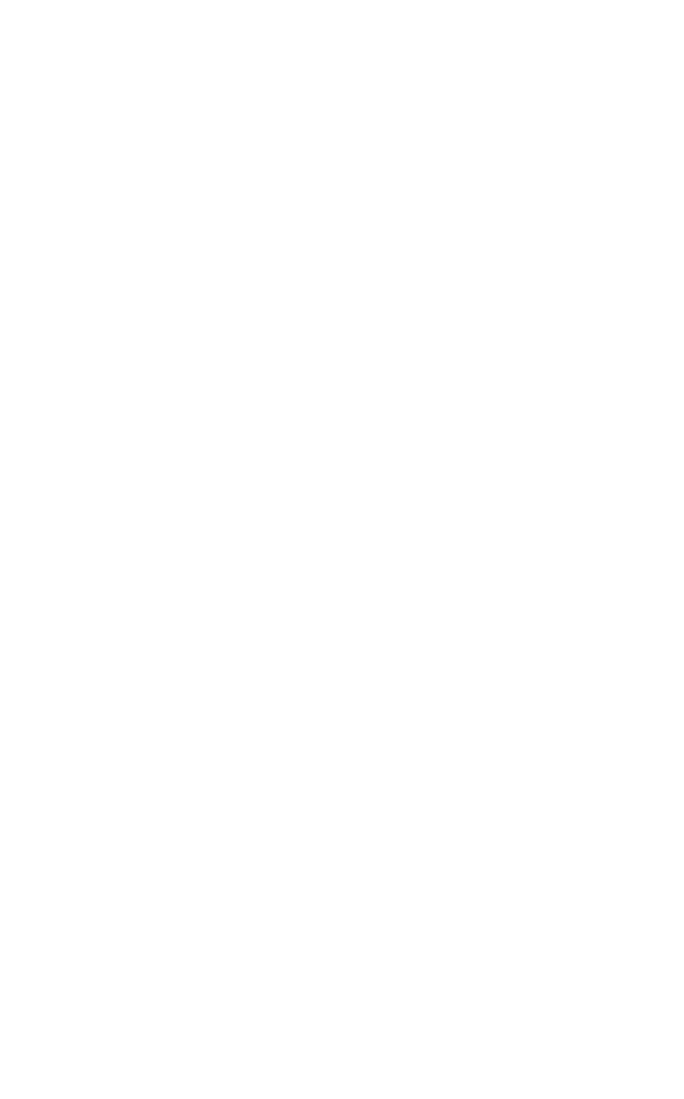
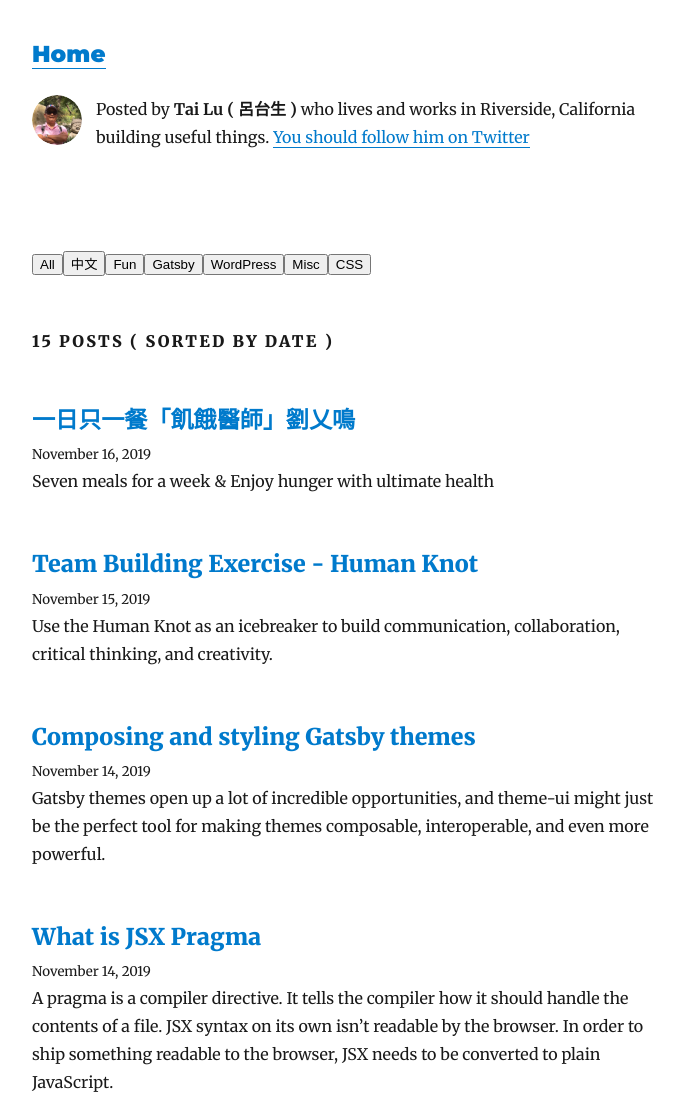
Before and after one commit to taislu/mobilelu-starter-blog, a Gatsby site: page /posts in a window 1280 px wide. Before the commit this address had no page. Shown: the top 1099 px of the page, without its empty margins (293-977 px from the left). Before the commit the page ends 800 px from the top, so only its background shows below. Built offline with nearby package versions, Linux system fonts and the light colour scheme; Gatsby itself is replaced by a stand-in of ours; some packages are replaced by stand-ins of ours.

Commit message:
add category on page /posts

```diff
--- a/content/blog/Kyle-London-2019.md
+++ b/content/blog/Kyle-London-2019.md
@@ -2,6 +2,7 @@
 title: "Learn about what's new in Gatsby and what the future looks like!"
 date: "2019-09-30"
 description: Keynote speech by Kyle Mathews, CEO and co-founder of Gatsby, from the Gatsby Days London conference on Sept. 30th, 2019 at the Congress Centre.
+category: Gatsby
 ---
 
 Keynote speech by Kyle Mathews, CEO and co-founder of Gatsby, from the Gatsby Days London conference on Sept. 30th, 2019 at the Congress Centre.
--- a/content/blog/bad-iphone-battery-life.md
+++ b/content/blog/bad-iphone-battery-life.md
@@ -2,6 +2,7 @@
 title: "Bad iPhone battery life?"
 date: "2019-11-07"
 description: Your iPhone running iOS 13.2 experiencing poor battery life? Has your battery gone from great to terrible? Here's what you need to know to diagnose and fix the problem.
+category: Misc
 ---
 
 Your iPhone running iOS 13.2 experiencing poor battery life? Has your battery gone from great to terrible? Here's what you need to know to diagnose and fix the problem.
--- a/content/blog/bootstrap-spacing.md
+++ b/content/blog/bootstrap-spacing.md
@@ -2,6 +2,7 @@
 title: "Bootstrap Spacing : how it works"
 date: "2019-11-06"
 description: Bootstrap includes a wide range of shorthand responsive margin and padding utility classes to modify an element’s appearance.
+category: CSS
 ---
 
 <a href="https://getbootstrap.com/docs/4.0/utilities/spacing/"
--- a/content/blog/build-gatsby-thems.md
+++ b/content/blog/build-gatsby-thems.md
@@ -2,6 +2,7 @@
 title: "Build a Gatsby Theme"
 date: "2019-11-12"
 description: Gatsby Themes are the Next Big Thing™ for building web sites and apps.
+category: Gatsby
 ---
 
 Gatsby Themes are the Next Big Thing™ for building web sites and apps. In this stream, [John Otander](https://twitter.com/4lpine) teaches [Jason Lengstorf](https://twitter.com/jlengstorf) how to build a Gatsby theme from scratch, how to use it, and how to create child themes.
--- a/content/blog/build-portfolio-with-gatsby.md
+++ b/content/blog/build-portfolio-with-gatsby.md
@@ -2,6 +2,7 @@
 title: "Building your portfolio site with Gatsby "
 date: "2019-11-11"
 description: Your portfolio is your resume, business card, first impression, a place to learn & experiment, and a place where you can show off.
+category: Gatsby
 ---
 
 <strong>Building your portfolio site with Gatsby</strong>
--- a/content/blog/compose-and-style-gatsby-theme.md
+++ b/content/blog/compose-and-style-gatsby-theme.md
@@ -2,6 +2,7 @@
 title: "Composing and styling Gatsby themes"
 date: "2019-11-14"
 description: Gatsby themes open up a lot of incredible opportunities, and theme-ui might just be the perfect tool for making themes composable, interoperable, and even more powerful.
+category: Gatsby
 ---
 
 Gatsby themes open up a lot of incredible opportunities, and theme-ui might just be the perfect tool for making themes composable, interoperable, and even more powerful. [Brent Jackson](https://twitter.com/jxnblk) will teach us how to build even better Gatsby themes with theme-ui!
--- a/content/blog/gatsby-for-agencies-and-teams.md
+++ b/content/blog/gatsby-for-agencies-and-teams.md
@@ -2,6 +2,7 @@
 title: "Gatsby for Agencies and Teams"
 date: "2019-03-27"
 description: This is a custom description for SEO and Open Graph purposes, rather than the default generated excerpt. Simply add a description field to the frontmatter.
+category: Gatsby
 ---
 
 Hear how large agencies are using Gatsby to decrease turnaround times, increase profitability, normalize the tech stack across all clients, and enable teams to share common assets to reduce duplicated work on each project. Hear from Kyle Mathews (Co-founder of Gatsby), Brian Webster (Owner of Delicious Simplicity), Linda Watkins (Director of Marketing at Gatsby), and Ben Robertson (Front-End Developer at Mediacurrent) about how agencies are standardizing their web tech stack to increase profitability and work better, faster, and smarter.
--- a/content/blog/migrating-wordpress-to-gatsby.md
+++ b/content/blog/migrating-wordpress-to-gatsby.md
@@ -2,6 +2,7 @@
 title: "Migrating from WordPress to Gatsby"
 date: "2019-11-09"
 description: For the past four years, the blog had been running on WordPress. It was as fast, as custom, and as free of plugins as I could possibly make it, but WordPress is cumbersome, and there’s only so fast and pleasant to use you can make it.
+category: Gatsby
 ---
 
 <a href="https://www.gatsbyjs.org/blog/2019-03-21-migrating-from-wordpress-to-gatsby/"
--- a/content/blog/seth-create-fortune-1.md
+++ b/content/blog/seth-create-fortune-1.md
@@ -2,6 +2,7 @@
 title: "如何創造自己的好運(上)"
 date: "2019-11-04"
 description: Dr. Hsu 許醫師鑽研新時代思想20幾年，尤偏愛賽斯；同時從事身心靈整體健康研究，對於癌症的治療及預防復發上有獨到心得。
+category: 中文
 ---
 
 <iframe width="220" height="110" src="https://www.youtube.com/embed/xcOxp7GS7zw" frameborder="0" allowfullscreen></iframe>
--- a/content/blog/what-is-gatsbyjs-and-why-use-it.md
+++ b/content/blog/what-is-gatsbyjs-and-why-use-it.md
@@ -2,6 +2,7 @@
 title: "What is Gatsby JS and Why use it"
 date: "2019-06-10"
 description: This is a custom description for SEO and Open Graph purposes, rather than the default generated excerpt. Simply add a description field to the frontmatter.
+category: Gatsby
 ---
 
 Gatsby is a static site generator (using React, CSS, and GraphQL) built with a plugin architecture. Use Gatsby for speed, security & development experience. Check out this short video by Zac Gordon!
--- a/content/blog/what-is-jsx-pragma.md
+++ b/content/blog/what-is-jsx-pragma.md
@@ -2,6 +2,7 @@
 title: "What is JSX Pragma"
 date: "2019-11-14"
 description: A pragma is a compiler directive. It tells the compiler how it should handle the contents of a file. JSX syntax on its own isn’t readable by the browser. In order to ship something readable to the browser, JSX needs to be converted to plain JavaScript.
+category: Gatsby
 ---
 
 <a href="https://www.gatsbyjs.org/blog/2019-08-02-what-is-jsx-pragma/"
--- a/content/blog/what-is-the-JAM-Stack.md
+++ b/content/blog/what-is-the-JAM-Stack.md
@@ -2,6 +2,7 @@
 title: "What is the JAM Stack"
 date: "2019-11-05"
 description: You may have already seen or worked on a JAMstack site! They do not have to include all attributes of JavaScript, APIs, and Markup. They might be built using by hand, or with Jekyll, Hugo, Nuxt, Next, Gatsby, or another static site generator...
+category: Gatsby
 ---
 
 <a href=" https://jamstack.org/"
--- a/content/blog/wordpress-tutorial-Jul-2019.md
+++ b/content/blog/wordpress-tutorial-Jul-2019.md
@@ -2,6 +2,7 @@
 title: "WordPress Tutorial for Beginners"
 date: "2019-11-08"
 description: Learn how to make a PROFESSIONAL website with WordPress, step by step!
+category: WordPress
 ---
 
 <strong>Why use WordPress?</strong>
--- /dev/null
+++ b/src/pages/posts.js
@@ -0,0 +1,158 @@
+import React from "react"
+import { Link, graphql } from "gatsby"
+
+import Bio from "../components/bio"
+import Layout from "../components/layout"
+import SEO from "../components/seo"
+import { rhythm } from "../utils/typography"
+
+const getCategories = items => {
+    let tempItems = items.map(items => { // populate all categories into an array
+      return items.node.frontmatter.category;
+    });
+    let tempCategories = new Set(tempItems); // filter out duplicate categories into set {}
+    let categories = Array.from(tempCategories);
+    categories = ["All", ...categories];
+
+    return categories;
+  };
+
+class BlogIndex extends React.Component {
+
+constructor(props) {
+    super(props);
+    this.state = {
+        items: [], // used for all categories
+        postItems: [], // used for filtered category
+        categories: []
+    };
+}
+
+componentDidMount = () => {
+    const { data } = this.props
+    const siteTitle = data.site.siteMetadata.title
+    const posts = data.allMarkdownRemark.edges
+
+    console.log("siteTitle : ", siteTitle)
+
+    this.setState({
+        items: posts,
+        postItems: posts,
+        categories: getCategories(posts)
+    })
+}
+
+handleItems = category => {
+    //console.log("Clicked : ", category)
+    let tempItems = [...this.state.items];
+
+    if (category === "All") {
+      this.setState(() => {
+        return { postItems: tempItems };
+      });
+    } else {
+
+      let items = tempItems.filter(({ node }) => node.frontmatter.category === category);
+      this.setState(() => {
+        return { postItems: items };
+      });
+    }
+  };
+
+  render() {
+
+    const { data } = this.props
+    const siteTitle = data.site.siteMetadata.title
+    //const posts = data.allMarkdownRemark.edges
+    const posts = this.state.postItems
+
+    //console.log("postItems : ", this.state.postItems)
+    //console.log("categories : ", this.state.categories)
+
+
+    return (
+      <Layout location={this.props.location} title={siteTitle}>
+        <SEO title="All posts" />
+        <Bio />
+
+                {this.state.categories.map((category, index) => {
+                  return (
+                    <button
+                      type="button"
+                      key={index}
+
+                      onClick={() => {
+                        this.handleItems(category);
+                      }}
+
+                    >
+                      {category}
+                    </button>
+                  );
+                })}
+
+        <h4>{posts.length} Posts ( Sorted by Date )</h4>
+        {/*
+        <h4>{data.allMarkdownRemark.totalCount} Posts ( Sorted by Date )</h4>
+        */}
+        {posts.map(({ node }) => {
+          const title = node.frontmatter.title || node.fields.slug
+          return (
+            <article key={node.fields.slug}>
+              <header>
+                <h3
+                  style={{
+                    marginBottom: rhythm(1 / 4),
+                  }}
+                >
+                  <Link style={{ boxShadow: `none` }} to={node.fields.slug}>
+                    {title}
+                  </Link>
+                </h3>
+                <small>{node.frontmatter.date}</small>
+              </header>
+
+              <section>
+                <p
+                  dangerouslySetInnerHTML={{
+                    __html: node.frontmatter.description || node.excerpt,
+                  }}
+                />
+              </section>
+
+            </article>
+          )
+        })}
+      </Layout>
+    )
+  }
+}
+
+export default BlogIndex
+
+export const pageQuery = graphql`
+  query {
+    site {
+      siteMetadata {
+        title
+      }
+    }
+    allMarkdownRemark(sort: { fields: [frontmatter___date], order: DESC }) {
+      totalCount
+      edges {
+        node {
+          excerpt
+          fields {
+            slug
+          }
+          frontmatter {
+            date(formatString: "MMMM DD, YYYY")
+            title
+            description
+            category
+          }
+        }
+      }
+    }
+  }
+`
```
